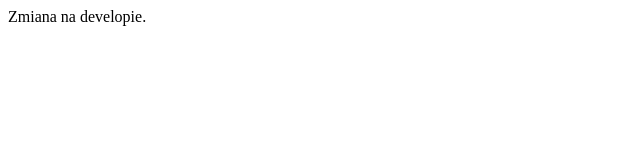
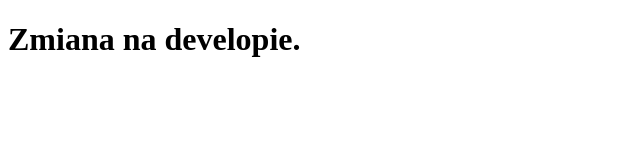
Before and after one commit to kamil-swiercz/test2, a plain HTML site: page index.html in a window 1280 px wide. Shown: the whole page, without its empty margins (0-640 px from the left). Drawn offline with Linux system fonts and the light colour scheme.

Commit message:
change on develop 2

```diff
--- a/index.html
+++ b/index.html
@@ -7,6 +7,6 @@
     <title>Document</title>
 </head>
 <body>
-    Zmiana na developie.
+    <h1>Zmiana na developie.</h1>
 </body>
 </html>
```
